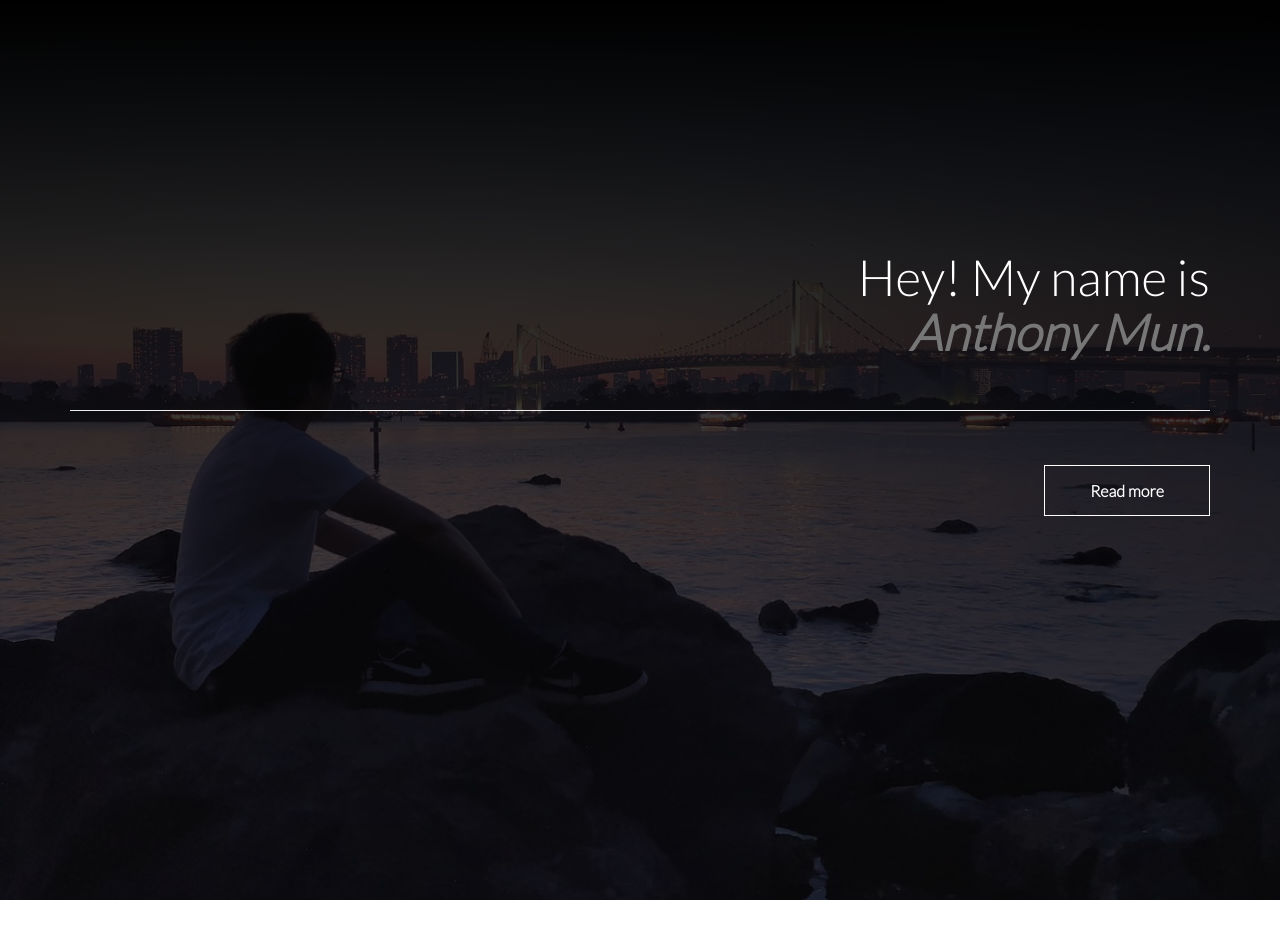
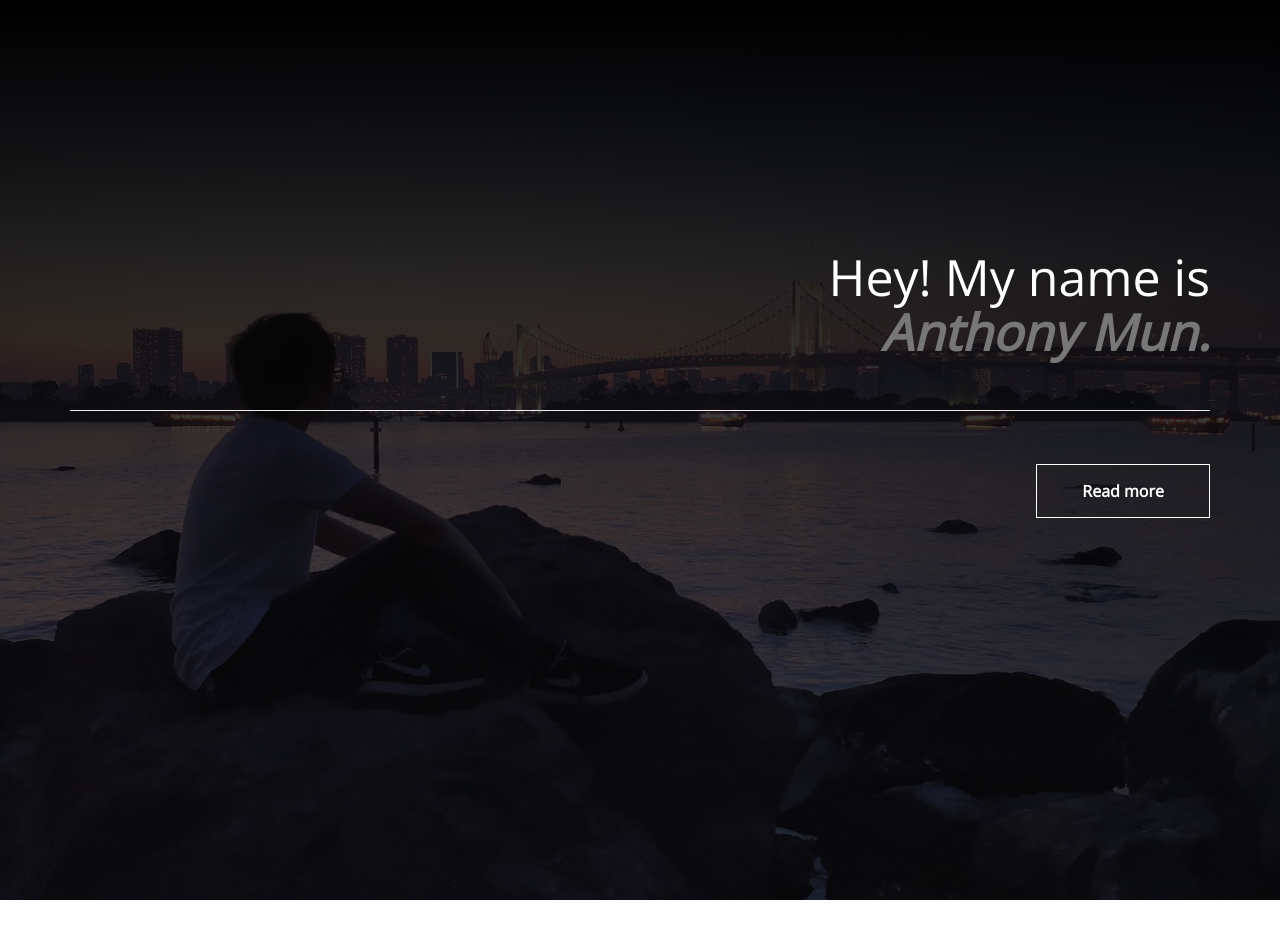
Before and after one commit to hrmun/hrmun.com, a Jekyll site: the page built from index.html, in a window 1280 px wide. Shown: the top 952 px of the page. Built offline with Jekyll 4.4.1, drawn with Linux system fonts in a browser that asks for light colours.

Commit message:
Change font family

```diff
--- a/_includes/title.html
+++ b/_includes/title.html
@@ -7,7 +7,7 @@
   <meta name="description" content="{{ site.description }}">
 
   <link href="assets/app.css" rel="stylesheet" type="text/css">
-  <link href="https://fonts.googleapis.com/css?family=Lato:300&display=swap" rel="stylesheet">
+  <link href="https://fonts.googleapis.com/css?family=Open+Sans:300&display=swap" rel="stylesheet">
   <link rel="stylesheet" href="https://use.fontawesome.com/releases/v5.7.2/css/all.css">
   <link rel="icon" type="image/png" href="resources/favicon.ico">
 
--- a/assets/_sass/bootstrap/_variables.scss
+++ b/assets/_sass/bootstrap/_variables.scss
@@ -43,7 +43,7 @@
 //
 //## Font, line-height, and color for body text, headings, and more.
 
-$font-family-sans-serif:  "Lato", Helvetica, Arial, sans-serif !default;
+$font-family-sans-serif:  "Open Sans", Helvetica, Arial, sans-serif !default;
 $font-family-serif:       Georgia, "Times New Roman", Times, serif !default;
 //** Default monospace fonts for `<code>`, `<kbd>`, and `<pre>`.
 $font-family-monospace:   Menlo, Monaco, Consolas, "Courier New", monospace !default;
```
